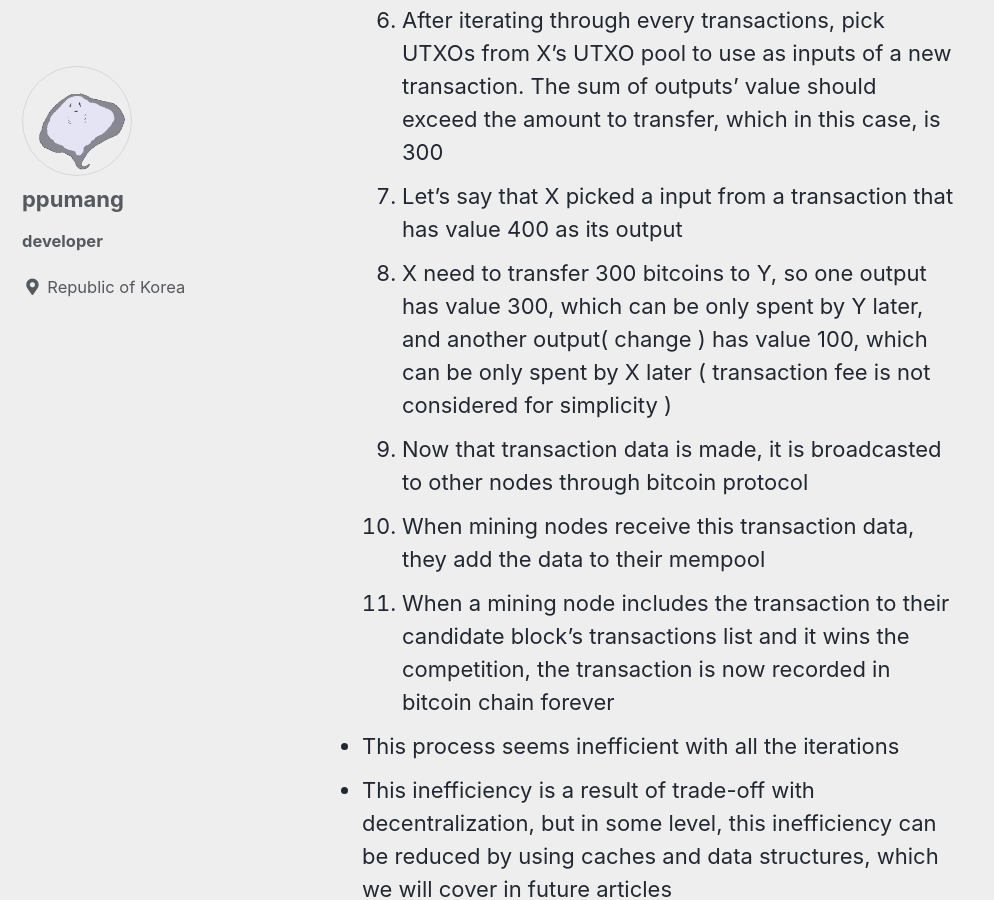
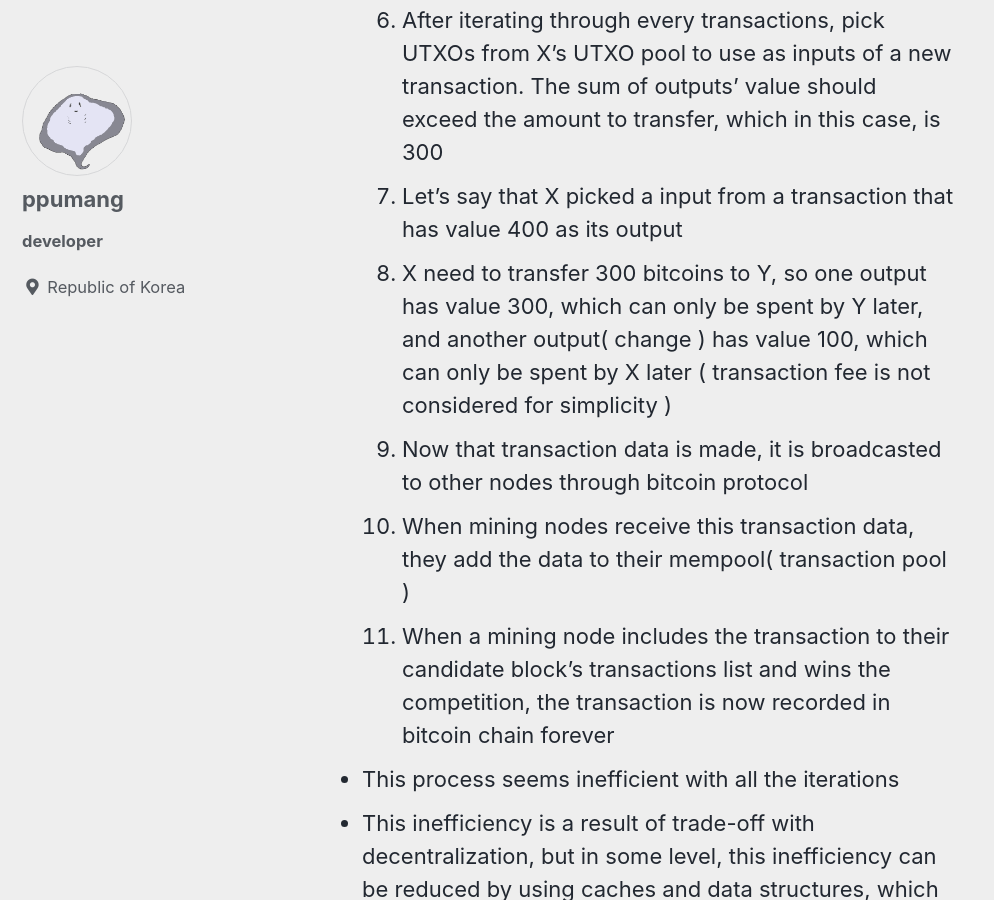
Before and after one commit to ppumang/ppumang.github.io, a Jekyll site: the page built from _posts/2022-10-05-So how does bitcoin network work?.md, in a window 1280 px wide and 900 px high, scrolled down 2216 px. Shown: the whole window, without its empty margins (0-994 px from the left). Built offline with Jekyll 4.4.1, drawn with Linux system fonts in a browser that asks for light colours; cached includes are drawn as plain includes.

Commit message:
first article

```diff
--- a/_posts/2022-10-05-So how does bitcoin network work?.md
+++ b/_posts/2022-10-05-So how does bitcoin network work?.md
@@ -42,10 +42,10 @@
 1. If proven that X can spend the transaction's output and the output is unspent, that output is added to X's UTXO pool
 1. After iterating through every transactions, pick UTXOs from X's UTXO pool to use as inputs of a new transaction. The sum of outputs' value should exceed the amount to transfer, which in this case, is 300
 1. Let's say that X picked a input from a transaction that has value 400 as its output
-1. X need to transfer 300 bitcoins to Y, so one output has value 300, which can be only spent by Y later, and another output( change ) has value 100, which can be only spent by X later ( transaction fee is not considered for simplicity )
+1. X need to transfer 300 bitcoins to Y, so one output has value 300, which can only be spent by Y later, and another output( change ) has value 100, which can only be spent by X later ( transaction fee is not considered for simplicity )
 1. Now that transaction data is made, it is broadcasted to other nodes through bitcoin protocol
-1. When mining nodes receive this transaction data, they add the data to their mempool
-1. When a mining node includes the transaction to their candidate block's transactions list and it wins the competition, the transaction is now recorded in bitcoin chain forever
+1. When mining nodes receive this transaction data, they add the data to their mempool( transaction pool )
+1. When a mining node includes the transaction to their candidate block's transactions list and wins the competition, the transaction is now recorded in bitcoin chain forever
 
 - This process seems inefficient with all the iterations
 - This inefficiency is a result of trade-off with decentralization, but in some level, this inefficiency can be reduced by using caches and data structures, which we will cover in future articles
```
Also changed, not shown: 1 other file.
